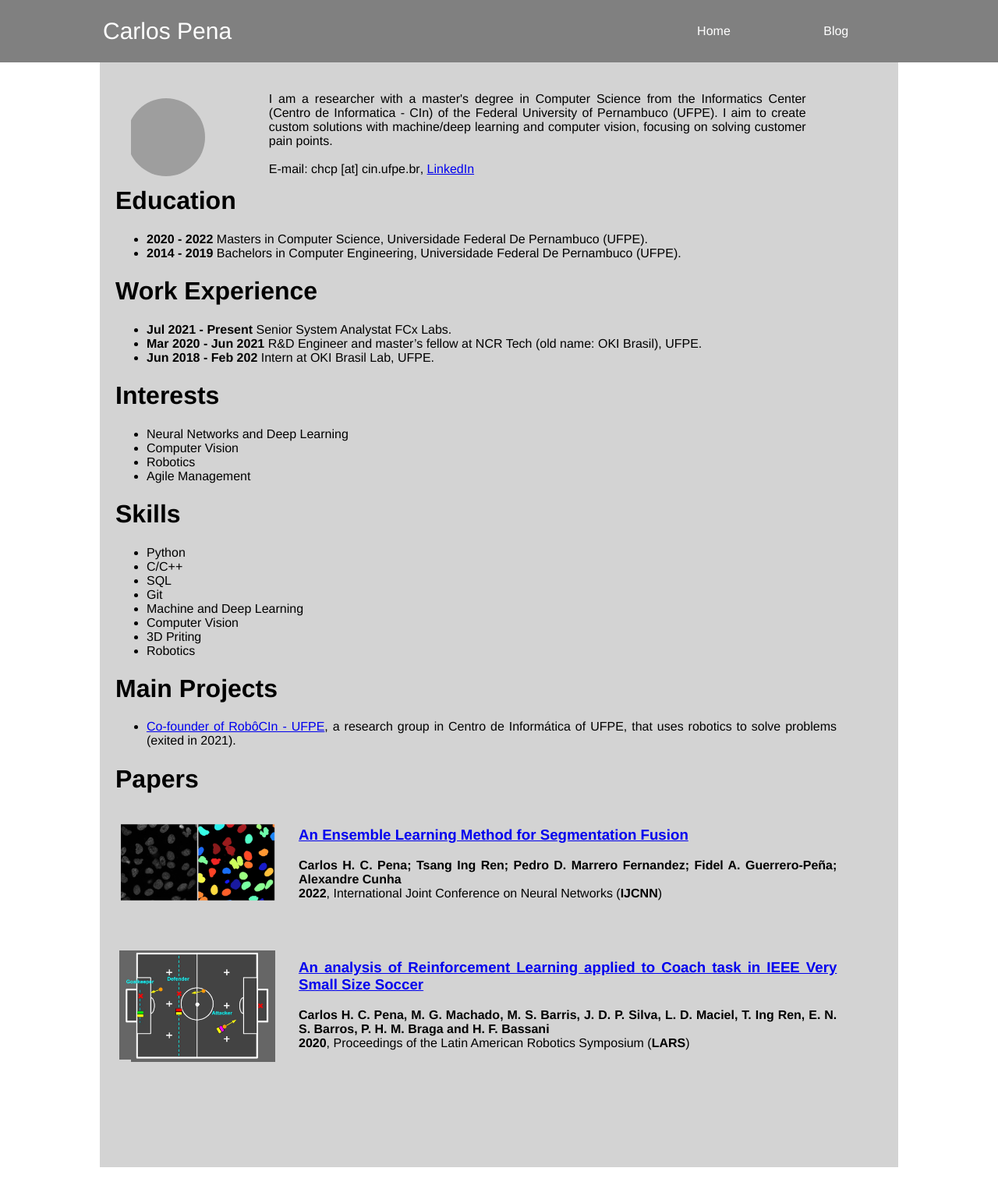
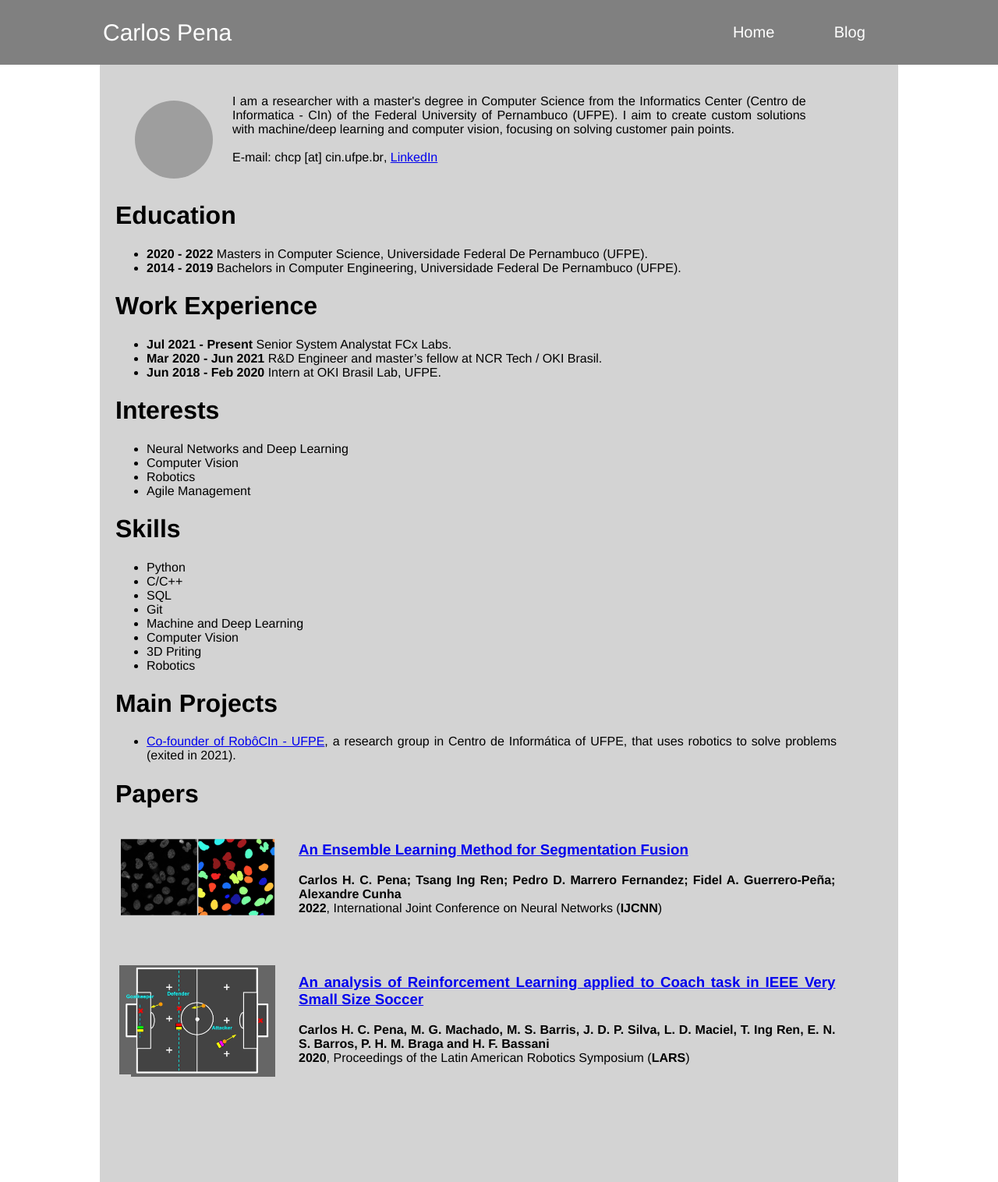
Before and after one commit to CarlosPena00/carlospena00.github.io, a Jekyll site: the page built from pages/index.md, in a window 1280 px wide. Shown: the whole page at 78% size. Built offline with Jekyll 4.4.1, drawn with Linux system fonts in a browser that asks for light colours; grey boxes are pictures that could not be loaded.

Commit message:
Fix margin and grammar

```diff
--- a/assets/style.css
+++ b/assets/style.css
@@ -4,18 +4,16 @@
 }
 
 .paper {
-    height: 150px;
-    padding: 0px 10px 0px 0px;
+    min-height: 150px;
+    height: fit-content;
+    padding: 0px 12px 0px 0px;
     margin-bottom: 20px;
 }
 
-.paper-img-col {
-    width: 100%;
-}
 
 .paper-text-col {
     padding-top: 2px;
-    height: 150px;
+    height: fit-content;
     margin-right: 5%;
     text-align: justify;
 }
@@ -23,34 +21,33 @@
 .img-paper {
     width: 33%;
     max-width: 200px;
-    max-height: 200px;
     margin: 10px 10px 10px 5px;
     padding-right: 20px;
 
     vertical-align: top;
     float: left;
-
 }
 
 .profiletext {
-    margin-left: 20%;
     margin-right: 10%;
     text-align: justify;
     font-size: 16px;
-    height: 100px;
+    height: fit-content;
 }
 
 .profile {
-    height: 100px;
+    height: fit-content;
+    overflow: auto;
 }
 
 .avatar {
-    width: 15%;
+    width: 20%;
     max-width: 100px;
     min-width: 50px;
     max-height: 150px;
     margin: 3px;
-    margin-left: 10px;
+    margin-left: 20px;
+    margin-right: 20px;
     padding: 5px;
     float: left;
     border-radius: 50%;
@@ -67,7 +64,7 @@ body {
 
 header {
     width: 100%;
-    padding: 5px;
+    padding: 0px 5px 0px 5px;
     display: flex;
     align-items: center;
 }
@@ -78,8 +75,9 @@ header .logo {
 }
 
 header ul.navigation {
+    font-size: 20px;
     display: flex;
-    flex-grow: 2;
+    flex-grow: 1;
     justify-content: space-around;
     margin-right: 10%;
 }
--- a/pages/index.md
+++ b/pages/index.md
@@ -30,8 +30,8 @@ order: 1
   <h1 id="work-experience">Work Experience</h1>
   <ul>
     <li><strong>Jul 2021 - Present</strong> Senior System Analystat FCx Labs.</li>
-    <li><strong>Mar 2020 - Jun 2021</strong> R&amp;D Engineer and master’s fellow at NCR Tech (old name: OKI Brasil), UFPE.</li>
-    <li><strong>Jun 2018 - Feb 202</strong> Intern at OKI Brasil Lab, UFPE.</li>
+    <li><strong>Mar 2020 - Jun 2021</strong> R&amp;D Engineer and master’s fellow at NCR Tech / OKI Brasil.</li>
+    <li><strong>Jun 2018 - Feb 2020</strong> Intern at OKI Brasil Lab, UFPE.</li>
   </ul>
 
   <h1 id="interests">Interests</h1>
```
